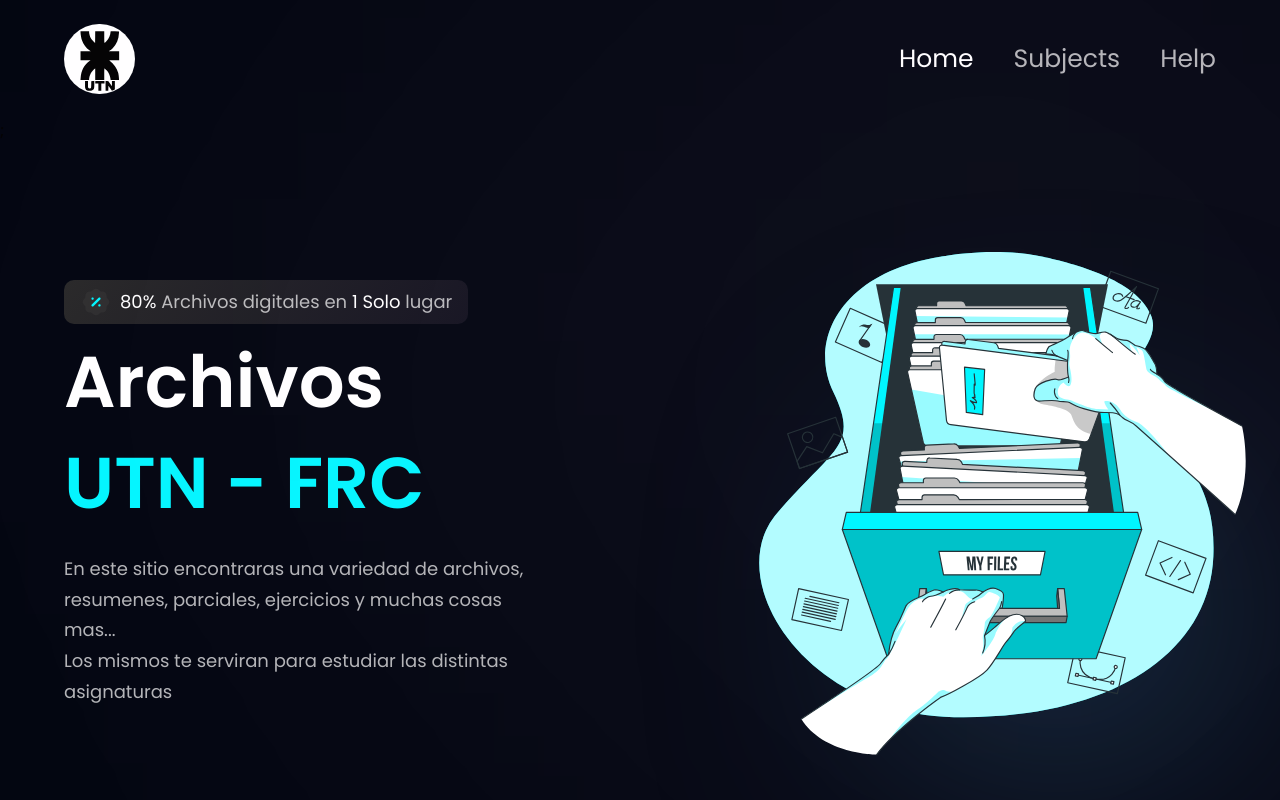
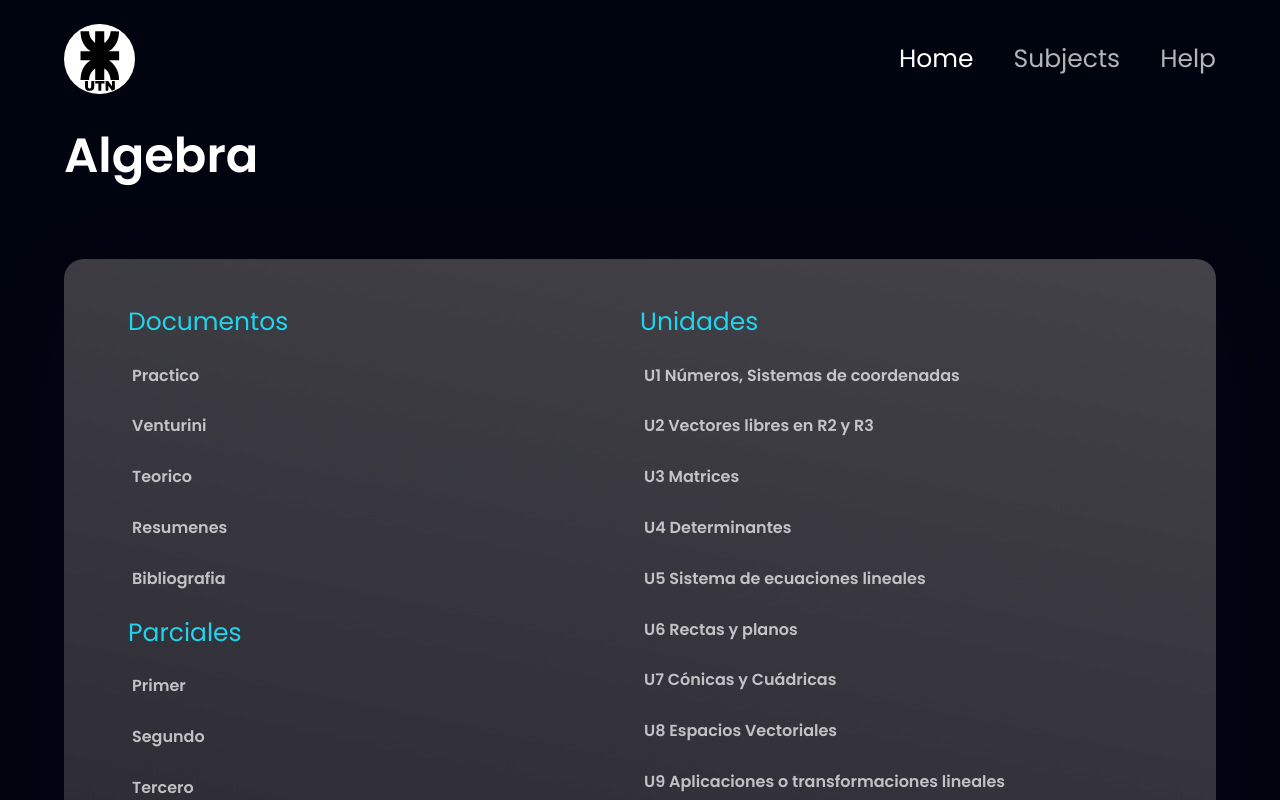
Before and after one commit to TriaDevs/Web_UTN.frc, a React (Vite) app: page / in a window 1280 px wide. Shown: the top 800 px of the page. Built offline with nearby package versions, Linux system fonts and the light colour scheme.

Commit message:
Update App.jsx

```diff
--- a/src/App.jsx
+++ b/src/App.jsx
@@ -68,7 +68,7 @@
   <BrowserRouter>
     <Routes>
       <Route>
-        <Route path="/" element={<Landing />} />
+        <Route path="/" element={<MateriasAlgebra />} />
         <Route path="/ingreso" element={<MateriasAlgebra />}/>
         <Route path="/ingreso/matematica" element={<MateriasAlgebra />}/>
         <Route path="/basicas/fisicai" element={<MateriasAlgebra />}/>
```
